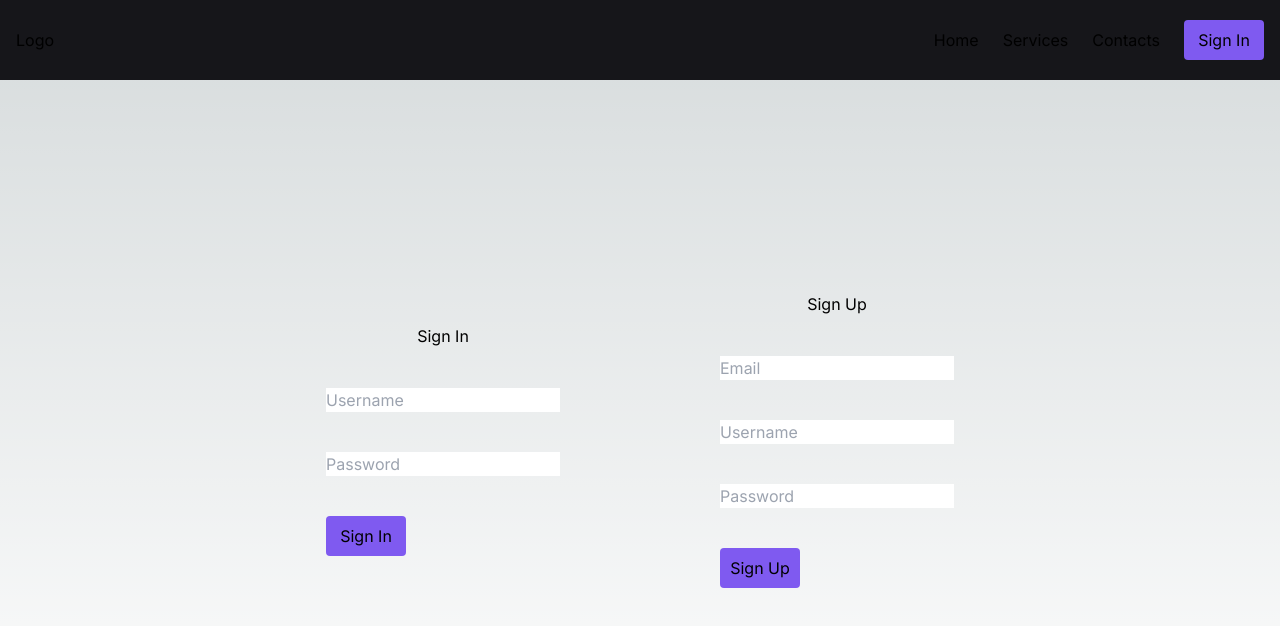
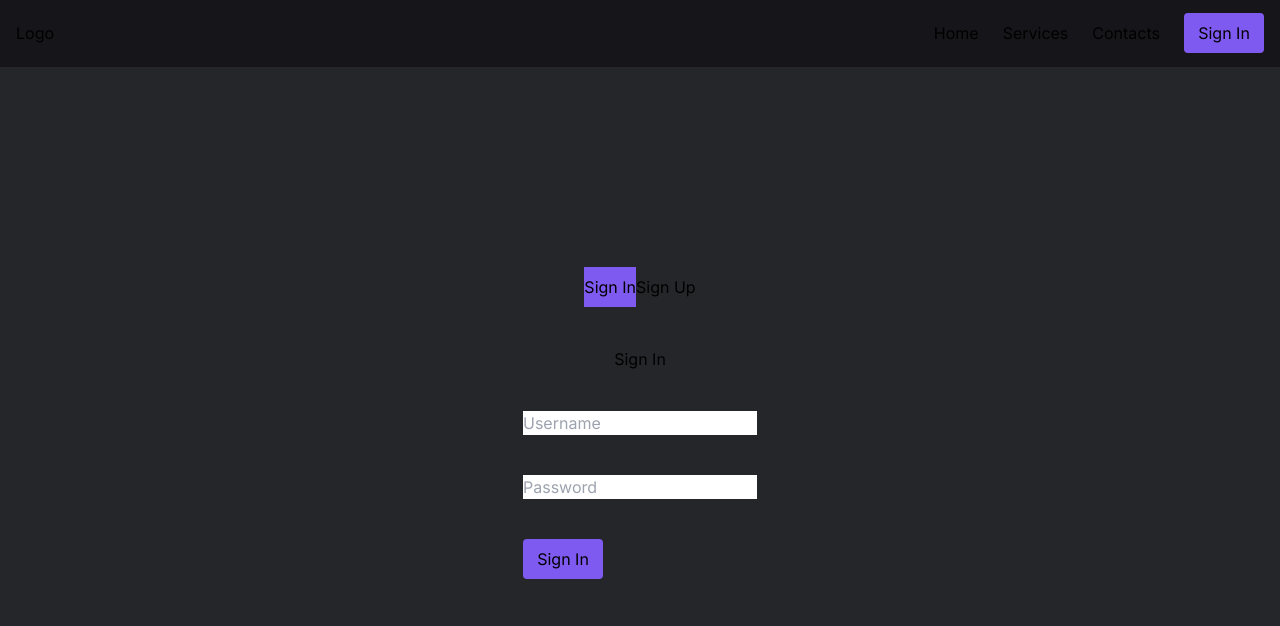
Before and after one commit to Wantonfury/odinshop, a Next.js app: page /account in a window 1280 px wide. Shown: the top 626 px of the page. Built offline with nearby package versions, Linux system fonts and the light colour scheme.

Commit message:
Add a button slider

```diff
--- a/app/account/page.tsx
+++ b/app/account/page.tsx
@@ -2,7 +2,12 @@
 import { ChangeEvent, useState } from 'react'
 import Button from '../components/button';
 
+const btnClassesDefault = 'w-half h-10 p-[4] text-center';
+const btnClassesActive = 'bg-purple-100 hover:bg-purple-200 active:bg-purple-300';
+const btnClassesInactive = 'bg-gray';
+
 export default function Account() {
+  const [isBtnLeftActive, setIsBtnLeftActive] = useState(true);
   const [signUpData, setSignUpData] = useState({
     email: '',
     username: '',
@@ -37,8 +42,21 @@ export default function Account() {
   }
 
   return (
-    <div className='flex justify-center items-align flex-grow gap-40 bg-background'>
-      <div className='flex flex-col justify-center items-center gap-10'>
+    <div className='h-full bg-dark-gray p-[200px]'>
+      <div className='flex flex-col justify-center gap-10 bg-white'>
+        <div className='flex items-end justify-center w-[200]'>
+          <button type='button' className={`${btnClassesDefault} ${isBtnLeftActive ? btnClassesActive : btnClassesInactive}`} onClick={() => setIsBtnLeftActive(true)}>
+            Sign In
+          </button>
+
+          <button type='button' className={`${btnClassesDefault} ${!isBtnLeftActive ? btnClassesActive : btnClassesInactive}`} onClick={() => setIsBtnLeftActive(false)}>
+            Sign Up
+          </button>
+        </div>
+
+        {
+          isBtnLeftActive ?
+          <div className={`flex flex-col justify-center items-center gap-10`}>
             <p>Sign In</p>
             <form className='flex flex-col gap-10' onSubmit={handlerSubmitSignIn}>
               <input type='text' placeholder='Username' name='username' onChange={handlerSignIn} required />
@@ -46,7 +64,7 @@ export default function Account() {
               <Button type='submit'>Sign In</Button>
             </form>
           </div>
-
+          :
           <div className='flex flex-col justify-center items-center gap-10'>
             <p>Sign Up</p>
             <form className='flex flex-col gap-10' onSubmit={handlerSubmitSignUp}>
@@ -56,6 +74,8 @@ export default function Account() {
               <Button type='submit'>Sign Up</Button>
             </form>
           </div>
+        }
+      </div>
     </div>
   );
 }
```
Lines whose indentation alone changed are shown as unchanged.
